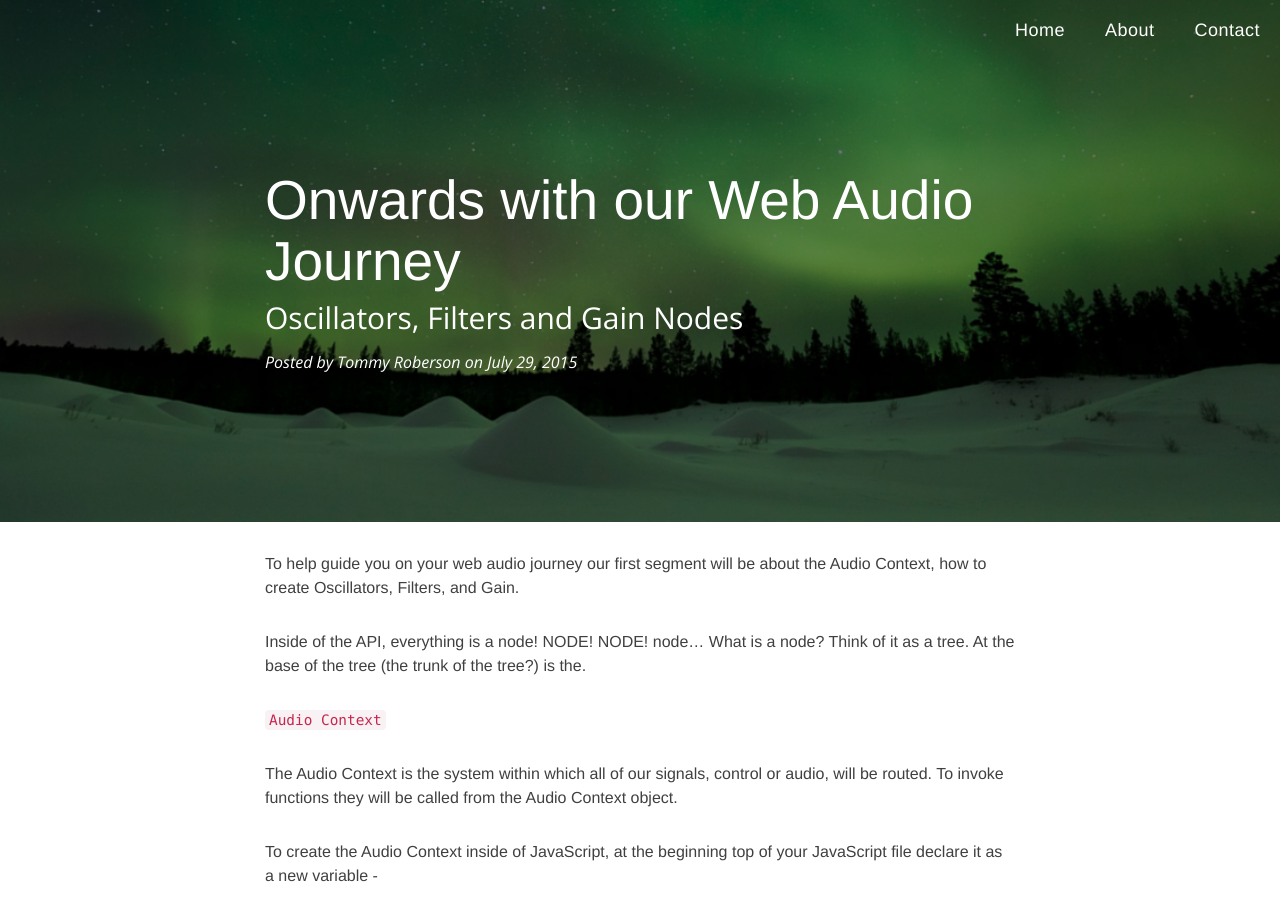
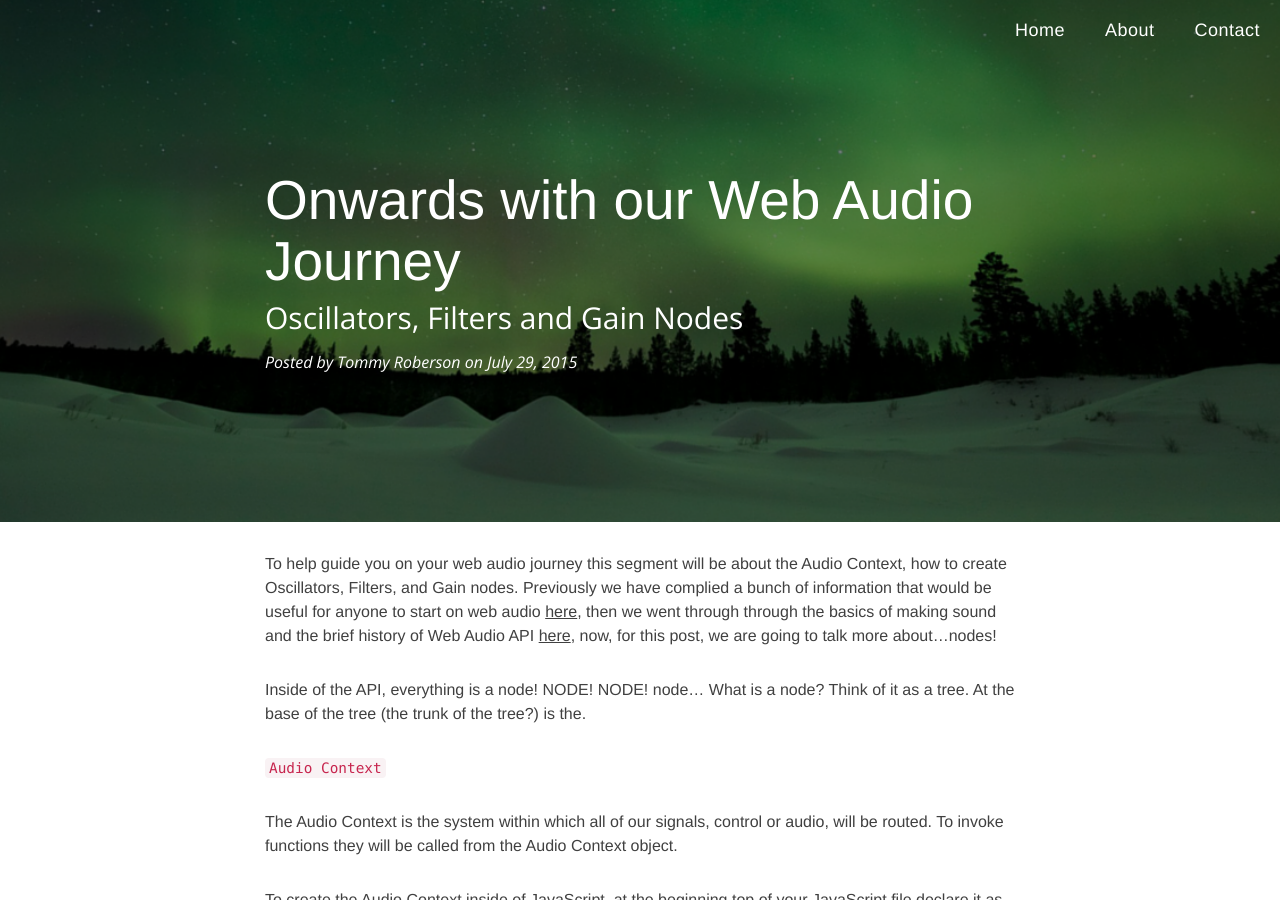
Before and after one commit to Sonoport/sonoport.github.io, a Jekyll site: the page built from _posts/2015-07-29-onwards-web-audio-journey.markdown, in a window 1280 px wide and 900 px high. Built offline with Jekyll 4.4.1, drawn with Linux system fonts in a browser that asks for light colours; nearby versions of some CDN libraries.

Commit message:
Changes to Tommy's web audio post preview excerpt

```diff
--- a/_posts/2015-07-29-onwards-web-audio-journey.markdown
+++ b/_posts/2015-07-29-onwards-web-audio-journey.markdown
@@ -7,7 +7,8 @@ author:     "Tommy Roberson"
 header-img: "img/postheader04.png"
 ---
 
-To help guide you on your web audio journey our first segment will be about the Audio Context, how to create Oscillators, Filters, and Gain.
+To help guide you on your web audio journey this segment will be about the Audio Context, how to create Oscillators, Filters, and Gain nodes. Previously we have complied a bunch of information that would be useful for anyone to start on web audio
+[here](http://sonoport.github.io/2015/06/08/learning-web-audio-api/), then we went through through the basics of making sound and the brief history of Web Audio API [here](http://sonoport.github.io/2015/07/06/more-on-web-audio-api/), now, for this post, we are going to talk more about...nodes!
 
 Inside of the API, everything is a node! NODE! NODE! node... What is a node? Think of it as a tree. At the base of the tree (the trunk of the tree?) is the.
 
```
